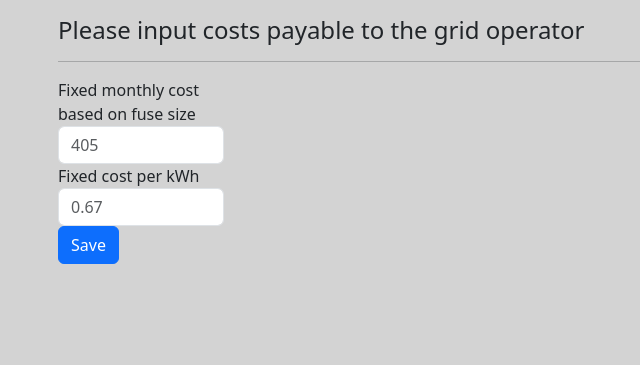
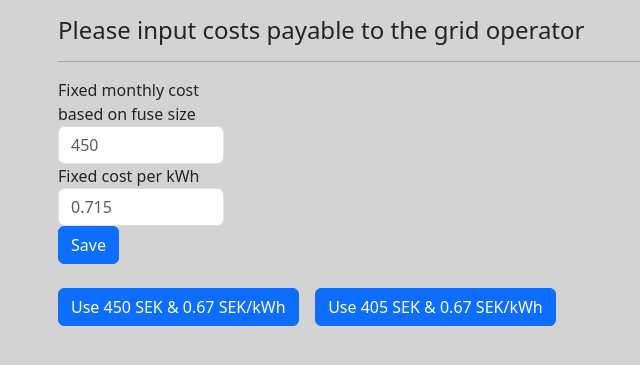
Before and after one commit to aeroild/CollectingTibberDataInBucket, a Flask app: page /setup in a window 1280 px wide. Shown: the part 70-435 px from the top of the page, without its empty margins (24-664 px from the left). Run offline with Flask 3, Linux system fonts and the light colour scheme.

```diff
--- a/flask_website/templates/setup.html
+++ b/flask_website/templates/setup.html
@@ -15,18 +15,24 @@
                 <div class="form-group col-md-2">
                         <label>Fixed monthly cost based on fuse size</label>
                         <br>
-                        <input type="number" class="form-control" name="fixedmontlycost" placeholder="405" step="1" required>
+                        <input type="number" class="form-control" name="fixedmontlycost" placeholder="450" step="1" >
                 </div>
             </div>
             <div class="row">
                 <div class="form-group col-md-2">
                         <label>Fixed cost per kWh</label>
                         <br>
-                        <input type="number" class="form-control" name="fixedkwhcost" placeholder="0.67" step=".01" required>
+                        <input type="number" class="form-control" name="fixedkwhcost" placeholder="0.715" step=".005" >
                 </div>
             </div>
 
         <button type="submit" class="btn btn-primary">Save</button>
+        <br>
+        <br>
+
+        <input type="submit" class="btn btn-primary" name="action" value="Use 450 SEK & 0.67 SEK/kWh">
+        &nbsp;&nbsp;
+        <input type="submit" class="btn btn-primary" name="action" value="Use 405 SEK & 0.67 SEK/kWh">
 
         </form>
 
--- a/flask_website/views/views.py
+++ b/flask_website/views/views.py
@@ -1804,18 +1804,32 @@ def totalcostmonth():
 
         req = request.form   #Lagrer i variablen req data som request lager en fin diconary av
         costmonth = req.get("costmonth")
+        costyear = req.get("costyear")
         action = req.get("action")
 
         if action[0:9] == "View sele":
             monthtoshow=costmonth
             costmonth = costmonth
 
+        #if action[0:9] == "View year":
+        #    date_time = datetime.datetime.now()
+        #    costmonth = date_time.strftime("%Y")
+        #    monthssofar = int(date_time.strftime("%m"))
+        #    monthtoshow=costmonth
+        #    costmonth = costmonth
+
         if action[0:9] == "View year":
             date_time = datetime.datetime.now()
-            costmonth = date_time.strftime("%Y")
-            monthssofar = int(date_time.strftime("%m"))
+            currentyear = date_time.strftime("%Y")
+            if costyear == 'Select year':
+                costyear = currentyear
+            costmonth = costyear
+
+            if costyear == currentyear:
+                monthssofar = int(date_time.strftime("%m"))
+            else:
+                monthssofar = 12
             monthtoshow=costmonth
-            costmonth = costmonth
 
 
     storage_client = storage.Client()
@@ -1841,6 +1855,16 @@ def totalcostmonth():
     months_list  = [tupleObj[0] for tupleObj in months_list]
     months_list.sort(reverse=True)
 
+    df_paths2 = pd.DataFrame((list_paths_gcs), columns=['path'])
+    df_paths2["year"] = df_paths2.path.str[0:4]
+    df_years = df_paths2.drop(columns=['path'])
+    df_years = df_years.drop_duplicates(subset=['year'])
+    years = df_years.to_records(index=False)
+    years_list = list(years)
+    years_list  = [tupleObj[0] for tupleObj in years_list]
+    years_list.sort(reverse=True)
+
+
     fixedmontlycost=session.get("fixedmontlycost")
     fixedkwhcost=session.get("fixedkwhcost")
 
@@ -1865,7 +1889,9 @@ def totalcostmonth():
                 paths_monthly = blob.name.replace(my_prefix, "")
                 list_paths_monthly.append(paths_monthly)
 
-        df_monthly = pd.DataFrame((list_paths_monthly), columns=['filename'])
+        filtered_list_paths_monthly = [ i for i in list_paths_monthly if i[0:4] == costyear]
+
+        df_monthly = pd.DataFrame((filtered_list_paths_monthly), columns=['filename'])
         list_monthly = df_monthly.to_records(index=False)
         list_monthly  = [tupleObj[0] for tupleObj in list_monthly]
 
@@ -1947,7 +1973,7 @@ def totalcostmonth():
     house_cost_tibber_per_kwh = round(aggr[0][4] / aggr[0][2], 2)
     cost_house_per_kwh_total = round(cost_house_total / aggr[0][2], 2)
 
-    return render_template("/totalcostmonth.html", months_list=months_list, aggr=aggr, cost_house_ellevio=cost_house_ellevio, cost_ev_ellevio=cost_ev_ellevio, total_cost_ellevio=total_cost_ellevio, monthtoshow=monthtoshow, total_cost = total_cost, total_cost_tibber_per_kwh = total_cost_tibber_per_kwh, total_cost_per_kwh = total_cost_per_kwh, cost_ev_total = cost_ev_total, ev_cost_tibber_per_kwh = ev_cost_tibber_per_kwh, cost_ev_per_kwh_total = cost_ev_per_kwh_total, cost_house_total = cost_house_total, house_cost_tibber_per_kwh = house_cost_tibber_per_kwh, cost_house_per_kwh_total = cost_house_per_kwh_total)
+    return render_template("/totalcostmonth.html", months_list=months_list, years_list=years_list, aggr=aggr, cost_house_ellevio=cost_house_ellevio, cost_ev_ellevio=cost_ev_ellevio, total_cost_ellevio=total_cost_ellevio, monthtoshow=monthtoshow, total_cost = total_cost, total_cost_tibber_per_kwh = total_cost_tibber_per_kwh, total_cost_per_kwh = total_cost_per_kwh, cost_ev_total = cost_ev_total, ev_cost_tibber_per_kwh = ev_cost_tibber_per_kwh, cost_ev_per_kwh_total = cost_ev_per_kwh_total, cost_house_total = cost_house_total, house_cost_tibber_per_kwh = house_cost_tibber_per_kwh, cost_house_per_kwh_total = cost_house_per_kwh_total)
 
 
 @app.route("/viewconsumption", methods=["GET", "POST"])
@@ -2078,7 +2104,7 @@ def viewprices():
         req = request.form
         numberofdays = float(req["numberofdays"])
 
-        #Calculating the date 180 days prior to today
+        #Calculating the date x days prior to today
         fromdate = date.today() - relativedelta(days=+numberofdays)
         fromdate = fromdate.strftime("%Y-%m-%d")
 
@@ -2280,8 +2306,17 @@ def setup():
 
         req = request.form
 
-        fixedmontlycost = req["fixedmontlycost"]
-        fixedkwhcost    = req["fixedkwhcost"]
+        fixedmontlycost = req.get("fixedmontlycost")
+        fixedkwhcost    = req.get("fixedkwhcost")
+        action    = req.get("action")
+
+        if fixedmontlycost == '' and fixedkwhcost == '' and action[0:7] == 'Use 450':
+            fixedmontlycost = 450
+            fixedkwhcost = 0.715
+
+        if fixedmontlycost == '' and fixedkwhcost == '' and action[0:7] == 'Use 405':
+            fixedmontlycost = 405
+            fixedkwhcost = 0.67
 
         session["fixedmontlycost"] = fixedmontlycost
         session["fixedkwhcost"] =   fixedkwhcost
```
Also changed, not shown: flask_website/templates/totalcostmonth.html (+12 -5 lines).
